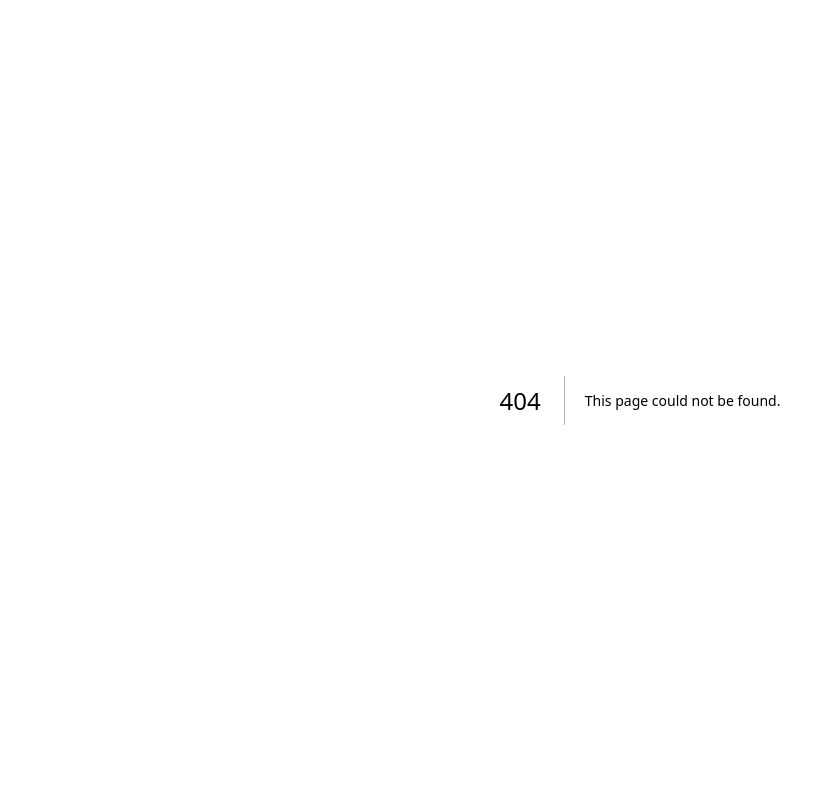
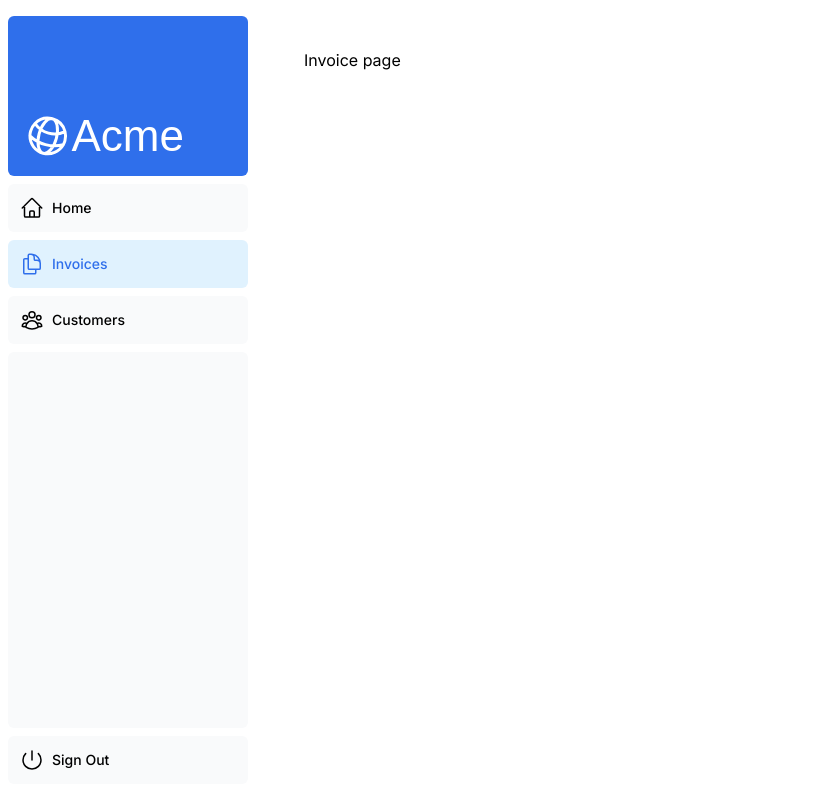
Before and after one commit to FayeKelmith/NextJSTuto, a Next.js app: page /dashboard/invoices in a window 1280 px wide. Before the commit this address had no page. Shown: the whole page, without its empty margins (0-835 px from the left). Built offline with nearby package versions, Linux system fonts and the light colour scheme; a web font is replaced by a local one.

Commit message:
to setup db with vercels

```diff
--- /dev/null
+++ b/app/dashboard/customers/page.tsx
@@ -0,0 +1,5 @@
+const Customers = () => {
+  return <div>Customer page</div>;
+};
+
+export default Customers;
--- /dev/null
+++ b/app/dashboard/invoices/page.tsx
@@ -0,0 +1,9 @@
+const Invoices = () => {
+  return (
+    <div>
+      <p>Invoice page</p>
+    </div>
+  );
+};
+
+export default Invoices;
--- /dev/null
+++ b/app/dashboard/layout.tsx
@@ -0,0 +1,13 @@
+import SideNav from '@/app/ui/dashboard/sidenav';
+const Layout = ({ children }: { children: React.ReactNode }) => {
+  return (
+    <div className="md:flex- flex h-screen flex-col md:flex-row md:overflow-hidden">
+      <div className="w-full flex-none md:w-64">
+        <SideNav />
+      </div>
+      <div className=" flex-grow overflow-y-auto p-6 md:p-12"> {children}</div>
+    </div>
+  );
+};
+
+export default Layout;
--- /dev/null
+++ b/app/dashboard/page.tsx
@@ -0,0 +1,5 @@
+const Dashboard = () => {
+  return <p>Dashboard Page</p>;
+};
+
+export default Dashboard;
--- /dev/null
+++ b/app/error.tsx
@@ -0,0 +1,30 @@
+'use client' // Error components must be Client Components
+
+import { useEffect } from 'react'
+
+export default function Error({
+  error,
+  reset,
+}: {
+  error: Error & { digest?: string }
+  reset: () => void
+}) {
+  useEffect(() => {
+    // Log the error to an error reporting service
+    console.error(error)
+  }, [error])
+
+  return (
+    <div>
+      <h2>Something went wrong!</h2>
+      <button
+        onClick={
+          // Attempt to recover by trying to re-render the segment
+          () => reset()
+        }
+      >
+        Try again
+      </button>
+    </div>
+  )
+}
--- a/app/layout.tsx
+++ b/app/layout.tsx
@@ -8,7 +8,7 @@ export default function RootLayout({
 }) {
   return (
     <html lang="en">
-      <body className={`${inter.className}  antialiased`}>{children}</body>
+      <body className={`${inter.className} antialiased`}>{children}</body>
     </html>
   );
 }
--- a/app/ui/dashboard/nav-links.tsx
+++ b/app/ui/dashboard/nav-links.tsx
@@ -1,9 +1,13 @@
+'use client';
 import {
   UserGroupIcon,
   HomeIcon,
   DocumentDuplicateIcon,
 } from '@heroicons/react/24/outline';
 
+import Link from 'next/link';
+import { usePathname } from 'next/navigation';
+import clsx from 'clsx';
 // Map of links to display in the side navigation.
 // Depending on the size of the application, this would be stored in a database.
 const links = [
@@ -17,19 +21,23 @@ const links = [
 ];
 
 export default function NavLinks() {
+  const pathname = usePathname();
   return (
     <>
       {links.map((link) => {
         const LinkIcon = link.icon;
         return (
-          <a
+          <Link
             key={link.name}
             href={link.href}
-            className="flex h-[48px] grow items-center justify-center gap-2 rounded-md bg-gray-50 p-3 text-sm font-medium hover:bg-sky-100 hover:text-blue-600 md:flex-none md:justify-start md:p-2 md:px-3"
+            className={clsx(
+              'flex h-[48px] grow items-center justify-center gap-2 rounded-md bg-gray-50 p-3 text-sm font-medium hover:bg-sky-100 hover:text-blue-600 md:flex-none md:justify-start md:p-2 md:px-3',
+              { 'bg-sky-100 text-blue-600': pathname === link.href },
+            )}
           >
             <LinkIcon className="w-6" />
             <p className="hidden md:block">{link.name}</p>
-          </a>
+          </Link>
         );
       })}
     </>
```
